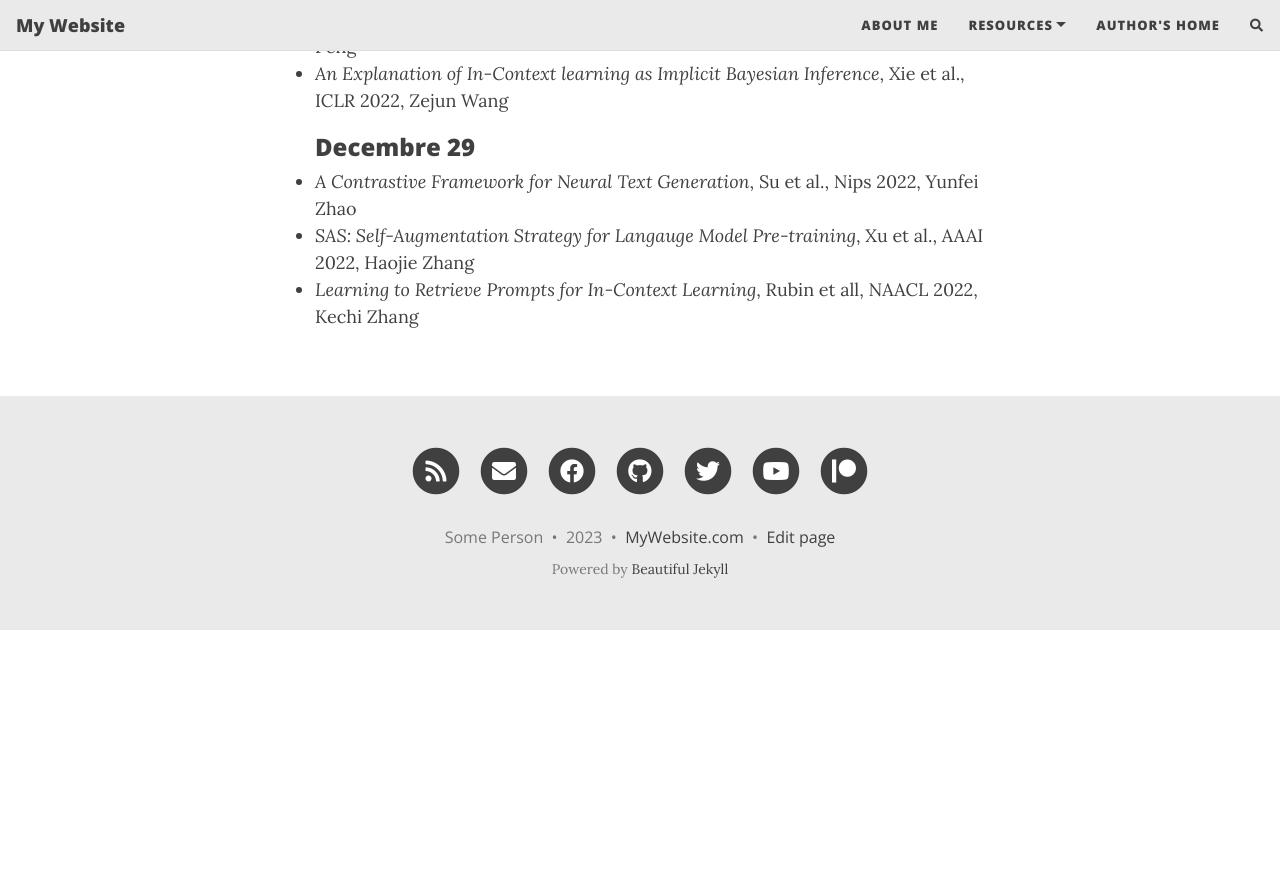
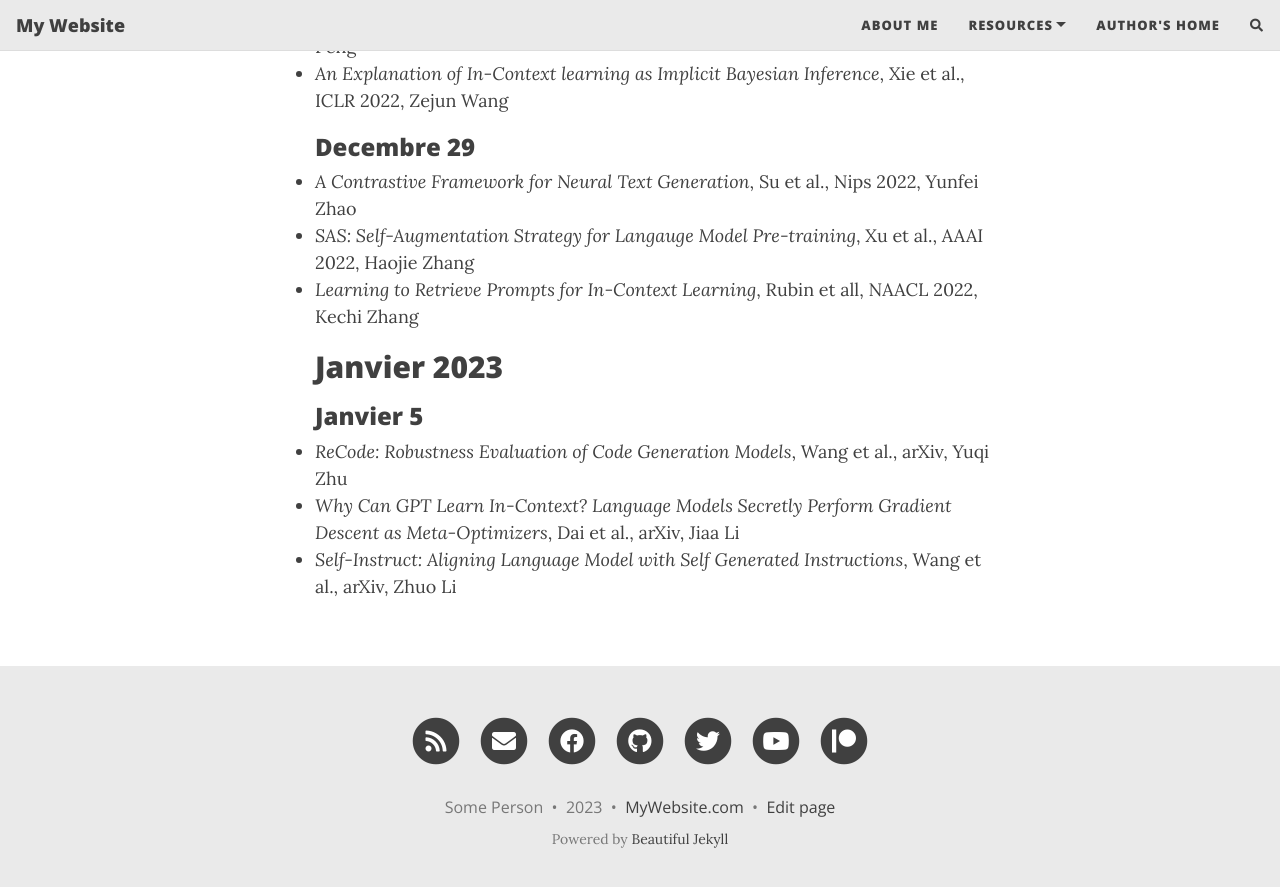
Before and after one commit to eecshope/LesPapiers, a Jekyll site: the page built from papiers.md, in a window 1280 px wide and 900 px high, scrolled down 4440 px. Shown: the top 887 px of the window. Built offline with Jekyll 4.4.1, drawn with Linux system fonts in a browser that asks for light colours; nearby versions of some CDN libraries; comment, search, counter and statistics services are not loaded; before the commit the page ends 5070 px from its top, so only the background shows below that.

Commit message:
update papers

```diff
--- a/papiers.md
+++ b/papiers.md
@@ -110,3 +110,8 @@ Ces sont les papiers de notre groupe. Lisez-les s'il vous plait!
 - *A Contrastive Framework for Neural Text Generation*, Su et al., Nips 2022, Yunfei Zhao
 - *SAS: Self-Augmentation Strategy for Langauge Model Pre-training*, Xu et al., AAAI 2022, Haojie Zhang
 - *Learning to Retrieve Prompts for In-Context Learning*, Rubin et all, NAACL 2022, Kechi Zhang
+## Janvier 2023
+### Janvier 5
+- *ReCode: Robustness Evaluation of Code Generation Models*, Wang et al., arXiv, Yuqi Zhu
+- *Why Can GPT Learn In-Context? Language Models Secretly Perform Gradient Descent as Meta-Optimizers*, Dai et al., arXiv, Jiaa Li
+- *Self-Instruct: Aligning Language Model with Self Generated Instructions*, Wang et al., arXiv, Zhuo Li
```
